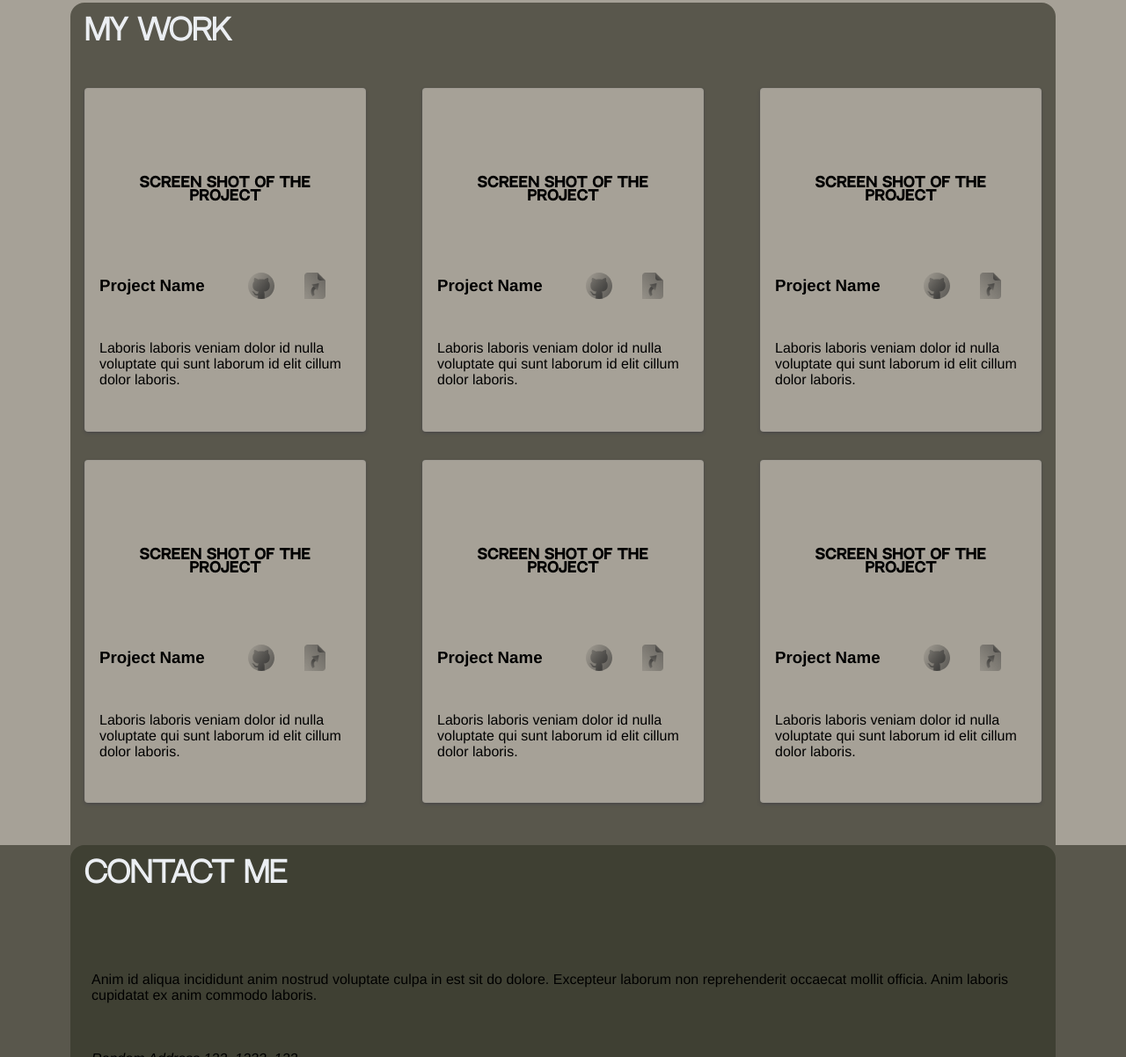
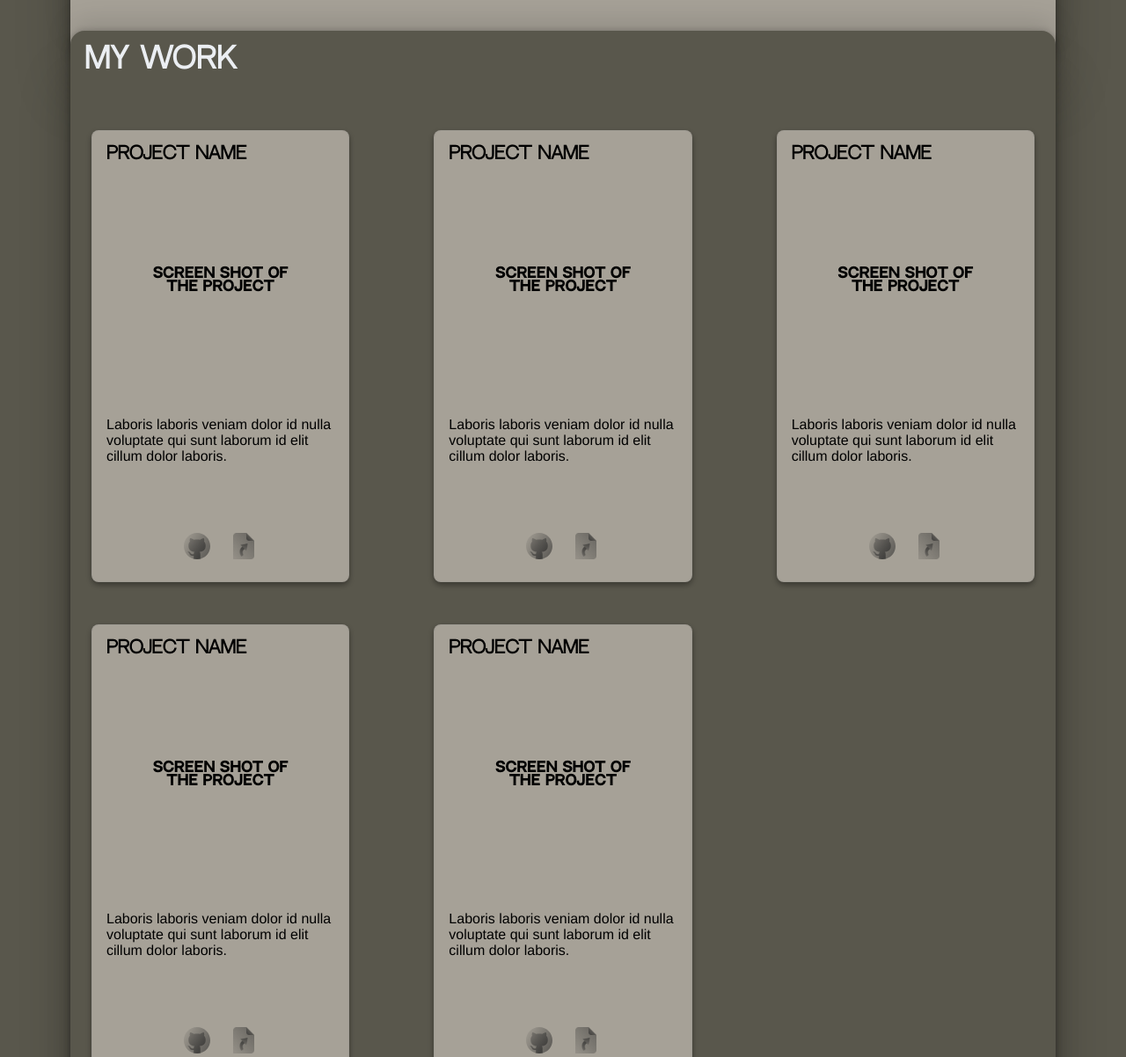
Before and after one commit to HiDeny/Portfolio, a plain HTML site: page index.html in a window 1280 px wide. Shown: the part 1598-2800 px from the top of the page at 88% size. Drawn offline with Linux system fonts and the light colour scheme.

Commit message:
style update, lol, just use the git man.

```diff
--- a/index.html
+++ b/index.html
@@ -39,7 +39,12 @@
           </p>
           <menu>
             <li>
-              <a href="" target="_blank" class="gitHub dark" alt="Git Hub"></a>
+              <a
+                href=""
+                target="_blank"
+                class="gitHub dark"
+                aria-label="Git Hub"
+              ></a>
             </li>
             <li>
               <a
@@ -47,10 +52,16 @@
                 target="_blank"
                 class="linkedIn dark"
                 alt="LinkedIn"
+                aria-label="LinkedIn"
               ></a>
             </li>
             <li>
-              <a href="" target="_blank" class="x dark" alt="X (Twitter)"></a>
+              <a
+                href=""
+                target="_blank"
+                class="x dark"
+                aria-label="X (Twitter)"
+              ></a>
             </li>
           </menu>
         </div>
@@ -60,11 +71,18 @@
         <h2 class="title">My Work</h2>
 
         <article class="project-card">
+          <h3 class="project-title">Project Name</h3>
+
           <figure>
             <img src="" alt="" />
             <figcaption>Screen shot of the project</figcaption>
           </figure>
-          <h3 class="project-title">Project Name</h3>
+
+          <p class="project-description">
+            Laboris laboris veniam dolor id nulla voluptate qui sunt laborum id
+            elit cillum dolor laboris.
+          </p>
+
           <menu>
             <li>
               <a href="" target="_blank" class="gitHub dark" alt="Git Hub"></a>
@@ -78,18 +96,21 @@
               ></a>
             </li>
           </menu>
+        </article>
+
+        <article class="project-card">
+          <h3 class="project-title">Project Name</h3>
+
+          <figure>
+            <img src="" alt="" />
+            <figcaption>Screen shot of the project</figcaption>
+          </figure>
+
           <p class="project-description">
             Laboris laboris veniam dolor id nulla voluptate qui sunt laborum id
             elit cillum dolor laboris.
           </p>
-        </article>
 
-        <article class="project-card">
-          <figure>
-            <img src="" alt="" />
-            <figcaption>Screen shot of the project</figcaption>
-          </figure>
-          <h3 class="project-title">Project Name</h3>
           <menu>
             <li>
               <a href="" target="_blank" class="gitHub dark" alt="Git Hub"></a>
@@ -103,19 +124,21 @@
               ></a>
             </li>
           </menu>
+        </article>
+
+        <article class="project-card">
+          <h3 class="project-title">Project Name</h3>
+
+          <figure>
+            <img src="" alt="" />
+            <figcaption>Screen shot of the project</figcaption>
+          </figure>
 
           <p class="project-description">
             Laboris laboris veniam dolor id nulla voluptate qui sunt laborum id
             elit cillum dolor laboris.
           </p>
-        </article>
 
-        <article class="project-card">
-          <figure>
-            <img src="" alt="" />
-            <figcaption>Screen shot of the project</figcaption>
-          </figure>
-          <h3 class="project-title">Project Name</h3>
           <menu>
             <li>
               <a href="" target="_blank" class="gitHub dark" alt="Git Hub"></a>
@@ -129,18 +152,21 @@
               ></a>
             </li>
           </menu>
+        </article>
+
+        <article class="project-card">
+          <h3 class="project-title">Project Name</h3>
+
+          <figure>
+            <img src="" alt="" />
+            <figcaption>Screen shot of the project</figcaption>
+          </figure>
+
           <p class="project-description">
             Laboris laboris veniam dolor id nulla voluptate qui sunt laborum id
             elit cillum dolor laboris.
           </p>
-        </article>
 
-        <article class="project-card">
-          <figure>
-            <img src="" alt="" />
-            <figcaption>Screen shot of the project</figcaption>
-          </figure>
-          <h3 class="project-title">Project Name</h3>
           <menu>
             <li>
               <a href="" target="_blank" class="gitHub dark" alt="Git Hub"></a>
@@ -154,18 +180,21 @@
               ></a>
             </li>
           </menu>
+        </article>
+
+        <article class="project-card">
+          <h3 class="project-title">Project Name</h3>
+
+          <figure>
+            <img src="" alt="" />
+            <figcaption>Screen shot of the project</figcaption>
+          </figure>
+
           <p class="project-description">
             Laboris laboris veniam dolor id nulla voluptate qui sunt laborum id
             elit cillum dolor laboris.
           </p>
-        </article>
 
-        <article class="project-card">
-          <figure>
-            <img src="" alt="" />
-            <figcaption>Screen shot of the project</figcaption>
-          </figure>
-          <h3 class="project-title">Project Name</h3>
           <menu>
             <li>
               <a href="" target="_blank" class="gitHub dark" alt="Git Hub"></a>
@@ -179,36 +208,18 @@
               ></a>
             </li>
           </menu>
-
-          <p class="project-description">
-            Laboris laboris veniam dolor id nulla voluptate qui sunt laborum id
-            elit cillum dolor laboris.
-          </p>
         </article>
 
-        <article class="project-card">
-          <figure>
-            <img src="" alt="" />
-            <figcaption>Screen shot of the project</figcaption>
-          </figure>
-          <h3 class="project-title">Project Name</h3>
-          <menu>
-            <li>
-              <a href="" target="_blank" class="gitHub dark" alt="Git Hub"></a>
-            </li>
-            <li>
-              <a
-                href=""
-                target="_blank"
-                class="openFile"
-                alt="open project page"
-              ></a>
-            </li>
-          </menu>
-          <p class="project-description">
-            Laboris laboris veniam dolor id nulla voluptate qui sunt laborum id
-            elit cillum dolor laboris.
-          </p>
+        <article class="project-card end">
+          <h3 class="project-title">PROJECTS</h3>
+
+          <a
+            href=""
+            target="_blank"
+            class="gitHub dark"
+            alt="Git Hub"
+            aria-describedby="Git Hub"
+          ></a>
         </article>
       </section>
     </main>
--- a/style.css
+++ b/style.css
@@ -15,15 +15,15 @@
 
 :root {
   font-family: Helvetica, sans-serif;
-  --shadow: rgba(50, 50, 93, 0.25) 0px 2px 5px -1px,
-    rgba(0, 0, 0, 0.3) 0px 1px 3px -1px;
+  --shadow: rgba(0, 0, 0, 0.16) 0px 3px 6px, rgba(0, 0, 0, 0.23) 0px 3px 6px;
   --border: 1px solid #80808033;
+  --font-color-light: #ebeef2;
   scroll-behavior: smooth;
 }
 
 body {
   margin: 0;
-  background-color: #a6a197;
+  background-color: #59574c;
 }
 
 header {
@@ -64,7 +64,9 @@ section {
   max-width: 70rem;
   margin: auto;
 
-  padding-bottom: 3rem;
+  box-shadow: rgba(0, 0, 0, 0.25) 0px 54px 55px,
+    rgba(0, 0, 0, 0.12) 0px -12px 30px, rgba(0, 0, 0, 0.12) 0px 4px 6px,
+    rgba(0, 0, 0, 0.17) 0px 12px 13px, rgba(0, 0, 0, 0.09) 0px -3px 5px;
 }
 
 img {
@@ -81,7 +83,7 @@ menu {
   display: flex;
   align-items: center;
   justify-content: center;
-  gap: 1rem;
+  gap: 0.5rem;
 
   padding: 0;
   margin: 0;
@@ -93,20 +95,26 @@ menu {
   align-self: center;
 
   margin: 0;
+  padding: 1rem;
 
-  padding: 1rem;
   font-size: 2rem;
+  letter-spacing: 1px;
   font-family: 'NaturalFace';
-  color: #ebeef2;
+  color: var(--font-color-light);
 }
 
 .sub-card {
   display: flex;
   flex-direction: column;
-  justify-content: space-evenly;
+  justify-content: space-between;
 
   min-height: 20rem;
   padding: 1.5rem;
+}
+
+.description {
+  font-size: 1.1rem;
+  margin: 2rem 1rem;
 }
 
 /** LINKS */
@@ -149,9 +157,15 @@ menu > li > a {
 /** ABOUT ME  */
 
 #about-me {
+  position: relative;
+  z-index: 1;
+
   grid-template-columns: 1fr;
   margin-top: 0;
   padding-top: 0;
+  padding-bottom: 6rem;
+
+  background-color: #a6a197;
 }
 
 #about-me > figure {
@@ -163,6 +177,11 @@ menu > li > a {
 
   margin: 0;
   box-shadow: var(--shadow);
+}
+
+#about-me > .title {
+  padding-bottom: 0;
+  padding-top: 2rem;
 }
 
 #about-me > menu {
@@ -182,30 +201,77 @@ menu > li > a {
 /** MY WORK */
 
 #work {
+  position: relative;
+  z-index: 2;
+  bottom: 1rem;
+
+  display: grid;
   grid-template-columns: repeat(auto-fit, minmax(300px, 1fr));
-  gap: 2rem;
+  gap: 3rem;
 
+  padding-bottom: 4rem;
   border-radius: 1rem 1rem 0rem 0rem;
   background-color: #59574c;
 }
 
+#work > .title {
+  position: sticky;
+  top: 2.5rem;
+  bottom: 30rem;
+}
+
 .project-card {
+  position: sticky;
+  top: 7rem;
+
   display: grid;
-  grid-template-rows: 3fr 1fr 2fr;
-  grid-template-columns: 1fr 1fr;
+  grid-template-rows: 3rem 1fr 1fr 3rem;
+
   align-items: center;
 
+  min-height: 30rem;
   padding: 1rem;
-  margin: 0 1rem;
+  margin: 0 1.5rem;
 
   background-color: #a6a197;
   border: var(--border);
-  border-radius: 0.25rem;
+  border-radius: 0.5rem;
   box-shadow: var(--shadow);
+}
+
+.project-card:nth-of-type(n + 2) {
+  top: 9rem;
+}
+
+.project-card:nth-of-type(n + 3) {
+  top: 11rem;
+}
+
+.project-card:nth-of-type(n + 4) {
+  top: 13rem;
+}
+
+.project-card:nth-of-type(n + 5) {
+  top: 15rem;
+}
+
+.project-card:nth-of-type(n + 6) {
+  top: 17rem;
+}
+
+.project-card.end {
+  grid-column: 1/-1;
 }
 
 .project-card > figure {
   grid-column: 1/-1;
+}
+.project-title {
+  align-self: baseline;
+  margin: 0;
+
+  font-size: 1.2rem;
+  font-family: 'NaturalFace';
 }
 
 .project-description {
@@ -222,10 +288,21 @@ footer {
 }
 
 #contact {
+  position: relative;
+  z-index: 3;
+  bottom: 2rem;
+
   padding-bottom: 0;
 
   background-color: #3f4033;
   border-radius: 1rem 1rem 0rem 0rem;
+
+  color: var(--font-color-light);
+}
+
+#contact > img {
+  position: relative;
+  top: 2rem;
 }
 
 @media (max-width: 499px) {
```
